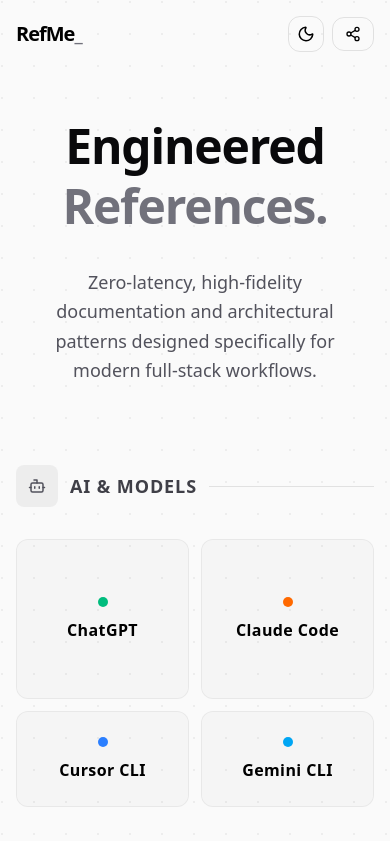
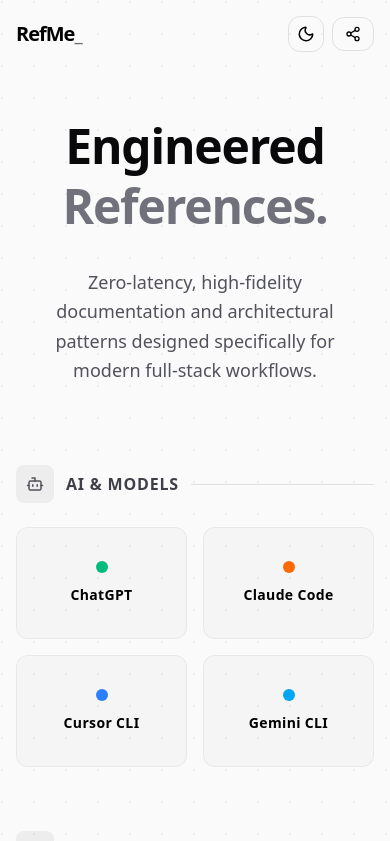
Before and after one commit to Yash-pluto/refme, a Next.js app in the folder frontend/: page / in a window 390 px wide. Shown: the top 841 px of the page. Built offline with nearby package versions, Linux system fonts and the light colour scheme.

Commit message:
chore: work on the ThemeContext/ThemeProvider not working

```diff
--- a/frontend/app/components/BentoGrid.tsx
+++ b/frontend/app/components/BentoGrid.tsx
@@ -1,11 +1,8 @@
 "use client";
 
 import Link from "next/link";
-import { motion } from "framer-motion";
 import { Search } from "lucide-react";
 import type { ReactNode } from "react";
-
-const MotionLink = motion.create(Link);
 
 interface ReferenceItem {
   name: string;
@@ -38,10 +35,10 @@ export default function BentoGrid({ darkMode, filteredData }: BentoGridProps) {
 
   if (filteredData.length === 0) {
     return (
-      <section className='relative z-10 max-w-7xl mx-auto px-4 sm:px-6 pb-16 sm:pb-32 min-h-100'>
+      <section className='relative z-10 max-w-7xl mx-auto px-4 sm:px-6 pb-16 sm:pb-32'>
         <div className={`text-center py-12 sm:py-20 ${mutedText}`}>
           <Search size={48} className='mx-auto mb-4 opacity-30' />
-          <p className='text-lg sm:text-xl'>No references found.</p>
+          <p className='text-lg'>No references found.</p>
         </div>
       </section>
     );
@@ -49,16 +46,18 @@ export default function BentoGrid({ darkMode, filteredData }: BentoGridProps) {
 
   return (
     <section className='relative z-10 max-w-7xl mx-auto px-4 sm:px-6 lg:px-8 pb-16 sm:pb-32'>
-      <div className='space-y-20'>
+      <div className='space-y-16'>
         {filteredData.map((section) => (
           <div key={section.category} className='w-full'>
-            {/* Category Header - VERY VISIBLE */}
-            <div className='flex items-center gap-3 sm:gap-4 mb-8 sm:mb-12'>
-              <div className={`p-3 rounded-lg ${headerBg} flex-shrink-0`}>
+            {/* Category Header */}
+            <div className='flex items-center gap-3 sm:gap-4 mb-6 sm:mb-8'>
+              <div
+                className={`p-2.5 sm:p-3 rounded-lg ${headerBg} flex-shrink-0`}
+              >
                 {section.icon}
               </div>
               <h2
-                className={`text-lg sm:text-2xl font-bold uppercase tracking-wider ${headerText}`}
+                className={`text-base sm:text-xl font-bold uppercase tracking-wider ${headerText}`}
               >
                 {section.category}
               </h2>
@@ -67,40 +66,25 @@ export default function BentoGrid({ darkMode, filteredData }: BentoGridProps) {
               />
             </div>
 
-            {/* Bento Grid - Professional Symmetrical Layout */}
-            <div className='grid grid-cols-2 sm:grid-cols-3 md:grid-cols-4 lg:grid-cols-5 gap-3 sm:gap-4 md:gap-5'>
-              {section.items.map((item, index) => {
-                // Simple professional sizing: every 4th item is larger for visual interest
-                const isLarge = index % 4 === 0;
-                const colSpan = isLarge ? "sm:col-span-2" : "col-span-1";
-                const heightClass = isLarge
-                  ? "min-h-40 sm:min-h-48"
-                  : "min-h-24 sm:min-h-28";
-
-                return (
-                  <MotionLink
+            {/* Perfect Symmetrical Grid */}
+            <div className='grid grid-cols-2 sm:grid-cols-3 md:grid-cols-4 gap-4'>
+              {section.items.map((item) => (
+                <Link
                   key={item.name}
                   href={item.href}
-                    whileHover={{ scale: 1.02 }}
-                    whileTap={{ scale: 0.98 }}
-                    className={`group relative overflow-hidden flex flex-col items-center justify-center gap-3 p-4 sm:p-5 md:p-6 rounded-xl sm:rounded-2xl border transition-all duration-300 ${colSpan} ${heightClass} ${cardTheme} ${item.border}`}
-                    aria-label={`Navigate to ${item.name}`}
+                  className={`group relative overflow-hidden flex flex-col items-center justify-center gap-3 p-5 sm:p-6 rounded-xl border transition-transform duration-200 hover:-translate-y-1 h-28 sm:h-32 ${cardTheme} ${item.border}`}
                 >
-                    {/* Background overlay */}
-                    <div className='absolute inset-0 opacity-0 group-hover:opacity-20 transition-opacity duration-300 bg-gradient-to-r ${item.color}' />
+                  <div className='absolute inset-0 opacity-0 group-hover:opacity-10 transition-opacity duration-300 bg-gradient-to-r ${item.color}' />
 
-                    {/* Colored dot */}
                   <div
-                      className={`w-2.5 h-2.5 sm:w-3 sm:h-3 md:w-4 md:h-4 rounded-full bg-current flex-shrink-0 ${item.color.split(" ").pop()}`}
+                    className={`w-3 h-3 rounded-full bg-current flex-shrink-0 ${item.color.split(" ").pop()}`}
                   />
 
-                    {/* Item name - LARGE AND BOLD */}
-                    <span className='font-bold text-base sm:text-lg md:text-xl lg:text-2xl relative z-10 tracking-wide text-center leading-snug text-current'>
+                  <span className='font-bold text-sm sm:text-lg relative z-10 tracking-wide text-center text-current'>
                     {item.name}
                   </span>
-                  </MotionLink>
-                );
-              })}
+                </Link>
+              ))}
             </div>
           </div>
         ))}
--- a/frontend/app/globals.css
+++ b/frontend/app/globals.css
@@ -14,10 +14,6 @@
 html {
   scrollbar-width: none;
 }
-/* For IE/Edge (Legacy) */
-body {
-  -ms-overflow-style: none;
-}
 
 /* 2. REMOVE HORIZONTAL SCROLLBAR ON CODE BLOCKS */
 pre code {
```
Lines whose indentation alone changed are shown as unchanged.
